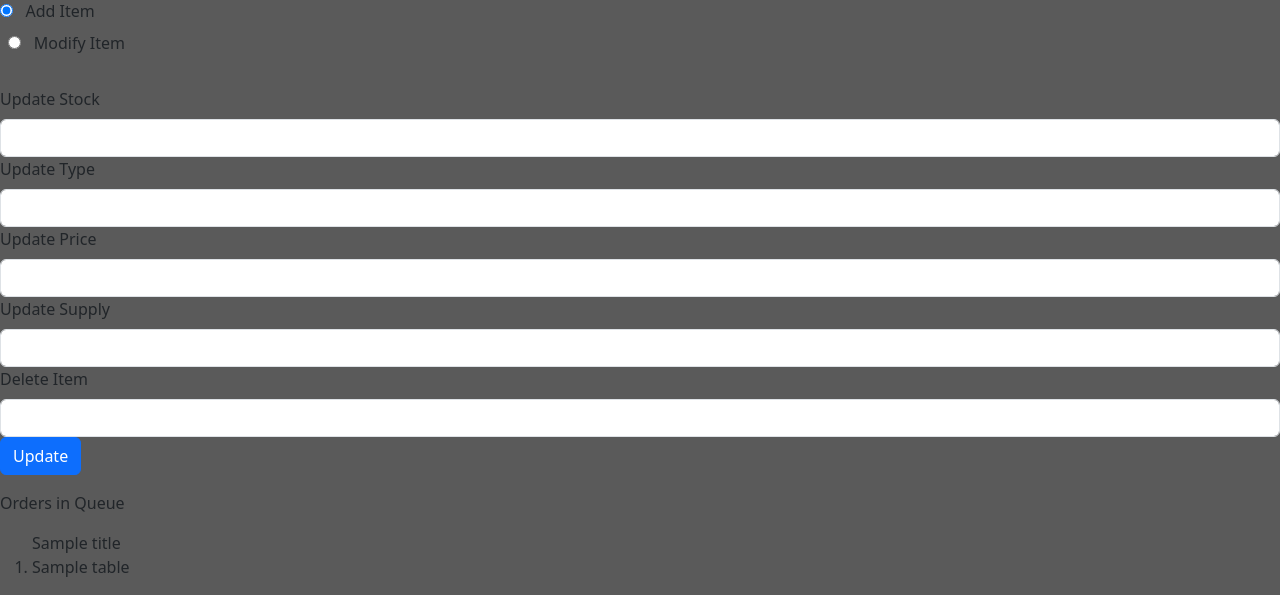
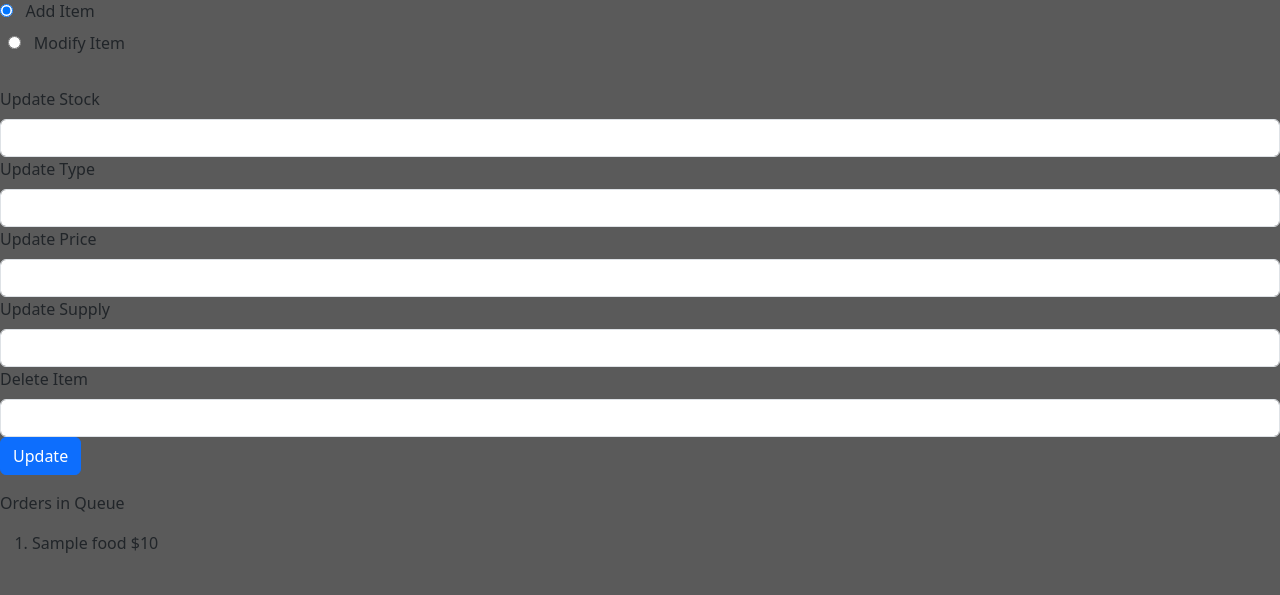
Before and after one commit to Soap1196/WebDevFinalProject, a Flask app: template templates/management.html in a window 1280 px wide. Shown: the part 265-860 px from the top of the page. After the commit the page ends 818 px from the top, so only its background shows below. Run offline with Flask 3, Linux system fonts and the light colour scheme; the template is opened without the code that fills it: most values are stand-ins (such as "Sample title", 1, 10 or a date in 2020); some libraries are stand-ins or nearby versions.

Commit message:
Order Queue update
fixing of text for it, required paired values for the for loop to access the queue list of lists properly

```diff
--- a/templates/management.html
+++ b/templates/management.html
@@ -35,9 +35,13 @@
       <p>Orders in Queue</p>
 <ol>
 
-    {% for table in orderQ %}
-    {{titles[loop.index]}}
-    <li>{{ table|safe }}</li>
+    {% for k,r in orderQ %}
+    <li>
+        {% for r in k %}
+            {{ r['food']|safe }} ${{r['price']|safe}}
+        {% endfor %}
+    </li>
+    <!-- {{k[loop.index]}} -->
     {% endfor %}
 </ol>
 </div>
```
